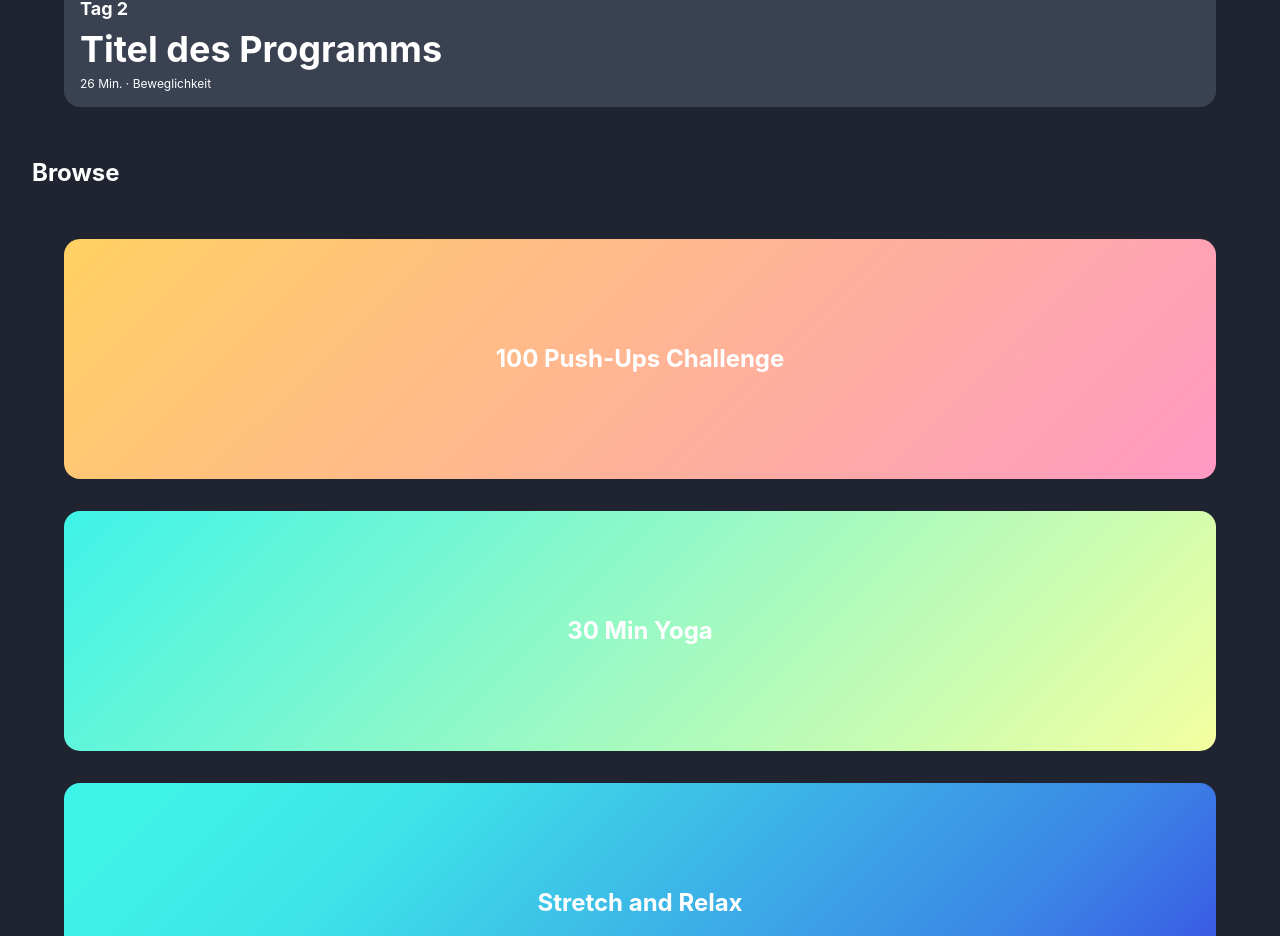
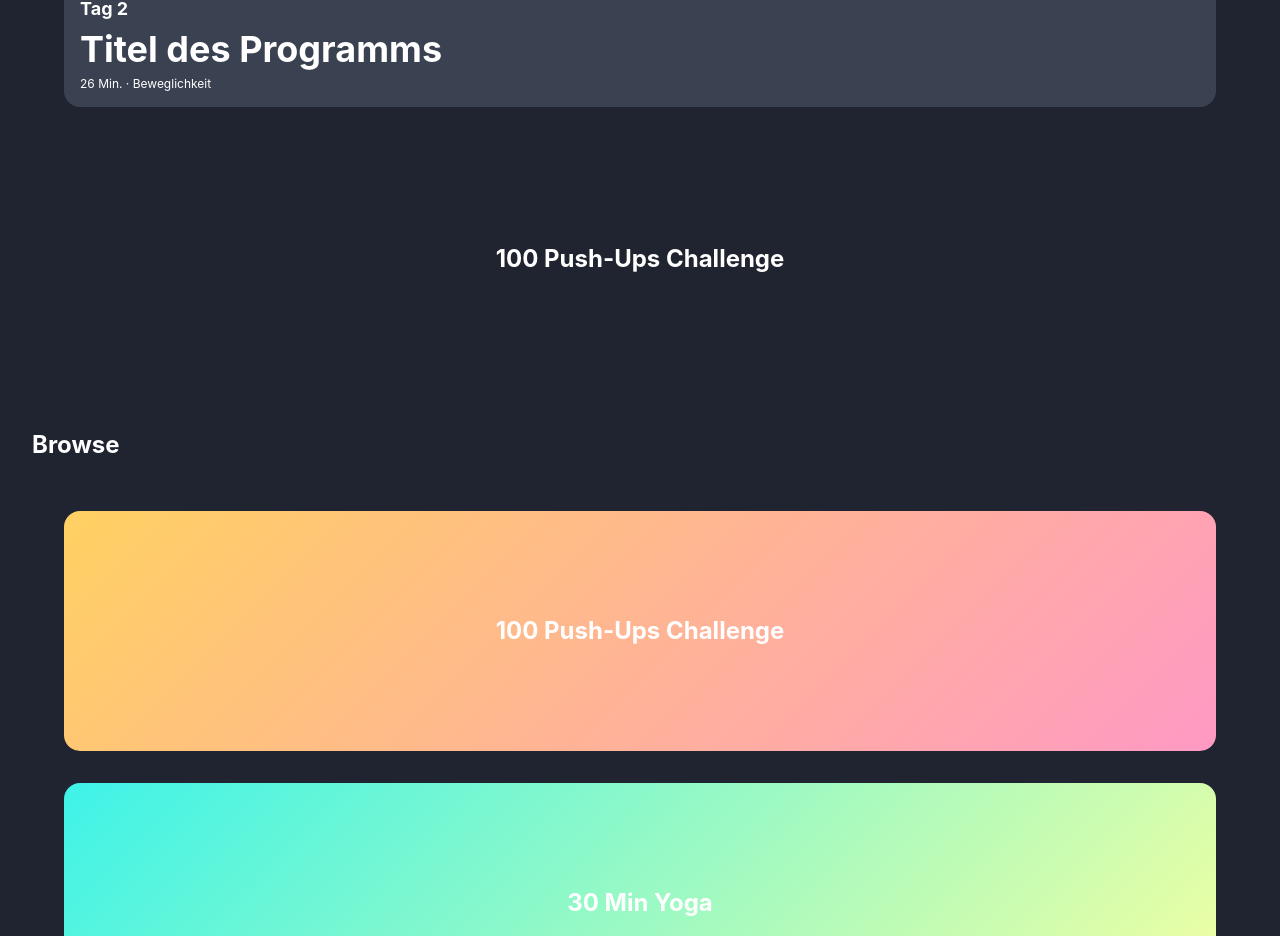
Before and after one commit to sndllmnn/fitness-app, a React (Vite) app: page / in a window 1280 px wide. Shown: the part 1030-1966 px from the top of the page. Built offline with nearby package versions, Linux system fonts and the light colour scheme.

Commit message:
component for round box w/ 2 variables, text works, color not

```diff
--- a/src/App.jsx
+++ b/src/App.jsx
@@ -8,6 +8,7 @@ import GreetUser from "./components/dashboard/GreetUser";
 import WorkoutToday from "./components/dashboard/WorkoutToday";
 import CurrentProgram from "./components/dashboard/CurrentProgram";
 import ExerciseOverview from "./components/exerciseOverview/ExerciseOverview";
+import RoundBox from "./components/generalComponents/RoundBox";
 
 function App() {
   return (
@@ -21,18 +22,23 @@ function App() {
             alt="stretching caricature"
           />
           <WorkoutToday />
-          <CurrentProgram/>
+          <CurrentProgram />
         </div>
+
+        <RoundBox text="100 Push-Ups Challenge" color="red" />
         <div>
-          <h2 style={{ color: "white",
-          fontWeight: "bold",
-          fontSize: "1.5rem",
-          marginTop: "3rem",
-          marginBottom: "3rem",
-          marginLeft: "2rem" }}
-
-
-          >Browse</h2>
+          <h2
+            style={{
+              color: "white",
+              fontWeight: "bold",
+              fontSize: "1.5rem",
+              marginTop: "3rem",
+              marginBottom: "3rem",
+              marginLeft: "2rem",
+            }}
+          >
+            Browse
+          </h2>
           <div
             className="programOption"
             style={{
@@ -53,7 +59,8 @@ function App() {
           <div
             className="programOption"
             style={{
-              background: "linear-gradient(315deg, #3A4AE4 0%, #3B85E6 21.35%, #3EE4E8 73.44%, #3EF3E8 92.71%)",
+              background:
+                "linear-gradient(315deg, #3A4AE4 0%, #3B85E6 21.35%, #3EE4E8 73.44%, #3EF3E8 92.71%)",
             }}
           >
             <ExerciseOverview programName="Stretch and Relax" />
--- /dev/null
+++ b/src/components/generalComponents/RoundBox.jsx
@@ -0,0 +1,30 @@
+const RoundBox = ({text, color}) => (
+  <div
+    style={{
+      background: {color},
+      borderRadius: "1rem",
+      display: "flex",
+      flexDirection: "column",
+      height: "30vh",
+      justifyContent: "center",
+      marginTop: "2rem",
+      marginRight: "auto",
+      marginBottom: "2rem",
+      marginLeft: "auto",
+      width: "90vw",
+    }}
+  >
+    <h2
+      style={{
+        color: "white",
+        fontSize: "1.5rem",
+        fontWeight: "bold",
+        textAlign: "center",
+      }}
+    >
+      {text}
+    </h2>
+  </div>
+);
+
+export default RoundBox;
```
